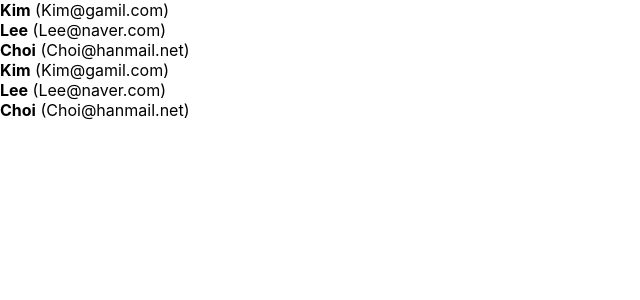
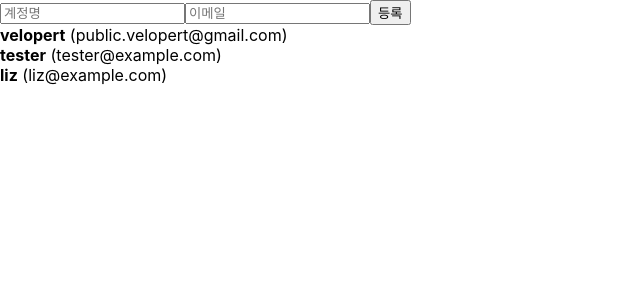
Before and after one commit to simonkim1/React.js, a React (Create React App) app in the folder example/: page / in a window 1280 px wide. Shown: the top 300 px of the page, without its empty margins (0-640 px from the left). Built offline with nearby package versions, Linux system fonts and the light colour scheme.

Commit message:
React_배열에 항목 추가하기

```diff
--- a/example/src/components/App.js
+++ b/example/src/components/App.js
@@ -1,4 +1,4 @@
-import React from 'react';
+import React, { useRef, useState } from 'react';
 // import Hello from './Hello';
 // import Wrapper from './Wrapper';
 // import Counter from './Counter';
@@ -7,9 +7,62 @@
 // import InputSample3 from './InputSample3';
 // import UserList from './UserList';
 // import UserList2 from './UserList2';
-import UserList3 from './UserList3';
+// import UserList3 from './UserList3';
+// import UserList3 from './UserList3';
+import UserList4 from './UserList4';
+import CreateUser from './CreateUser';
 
 function App() {
+  const [inputs, setInputs] = useState({
+    username: '',
+    email: ''
+  });
+
+  const { username, email } = inputs;
+
+  const onChange = e => {
+    const { name, value } = e.target;
+
+    setInputs({
+      ...inputs,
+      [name]: value
+    });
+  };
+
+  const [users, setUsers] = useState([
+    {
+      id: 1,
+      username: 'velopert',
+      email: 'public.velopert@gmail.com'
+    },
+    {
+      id: 2,
+      username: 'tester',
+      email: 'tester@example.com'
+    },
+    {
+      id: 3,
+      username: 'liz',
+      email: 'liz@example.com'
+    }
+  ]);
+
+  const nextId = useRef(4);
+  const onCreate = () => {
+    const user = {
+      id: nextId.current,
+      username,
+      email
+    };
+    setUsers([...users, user]);
+
+    setInputs({
+      username: '',
+      email: ''
+    });
+
+    nextId.current += 1;
+  }
   return (
     <>
       {/* <Wrapper>
@@ -29,7 +82,16 @@
 
       {/* <UserList2 /> */}
 
-      <UserList3 />
+      {/* <UserList3 /> */}
+
+      <CreateUser
+        username={username}
+        email={email}
+        onChange={onChange}
+        onCreate={onCreate}
+      />
+
+      <UserList4 users={users}/>
     </>
   );
 };
--- /dev/null
+++ b/example/src/components/CreateUser.js
@@ -0,0 +1,23 @@
+import React from 'react';
+
+function CreateUser({ username, email, onChange, onCreate }) {
+    return(
+        <div>
+        <input
+          name="username"
+          placeholder="계정명"
+          onChange={onChange}
+          value={username}
+        />
+        <input
+          name="email"
+          placeholder="이메일"
+          onChange={onChange}
+          value={email}
+        />
+        <button onClick={onCreate}>등록</button>
+      </div>
+    );
+}
+
+export default CreateUser;
--- /dev/null
+++ b/example/src/components/UserList4.js
@@ -0,0 +1,21 @@
+import React from 'react';
+
+function User({ user }) {
+    return (
+        <div>
+            <b>{user.username}</b> <span>({user.email})</span>
+        </div>
+    );
+}
+
+function UserList({ users }) {
+    return (
+        <div>
+            {users.map(user => (
+                <User user={user} key={user.id}/>
+            ))}
+        </div>
+    );
+}
+
+export default UserList;
```
